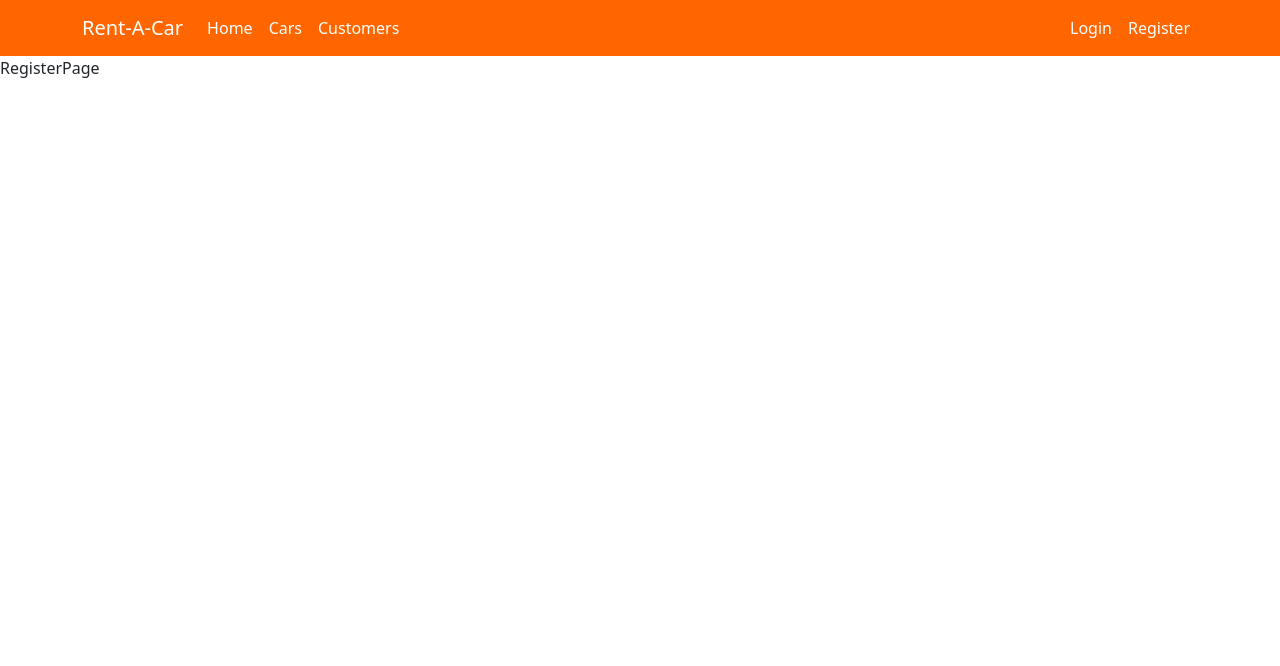
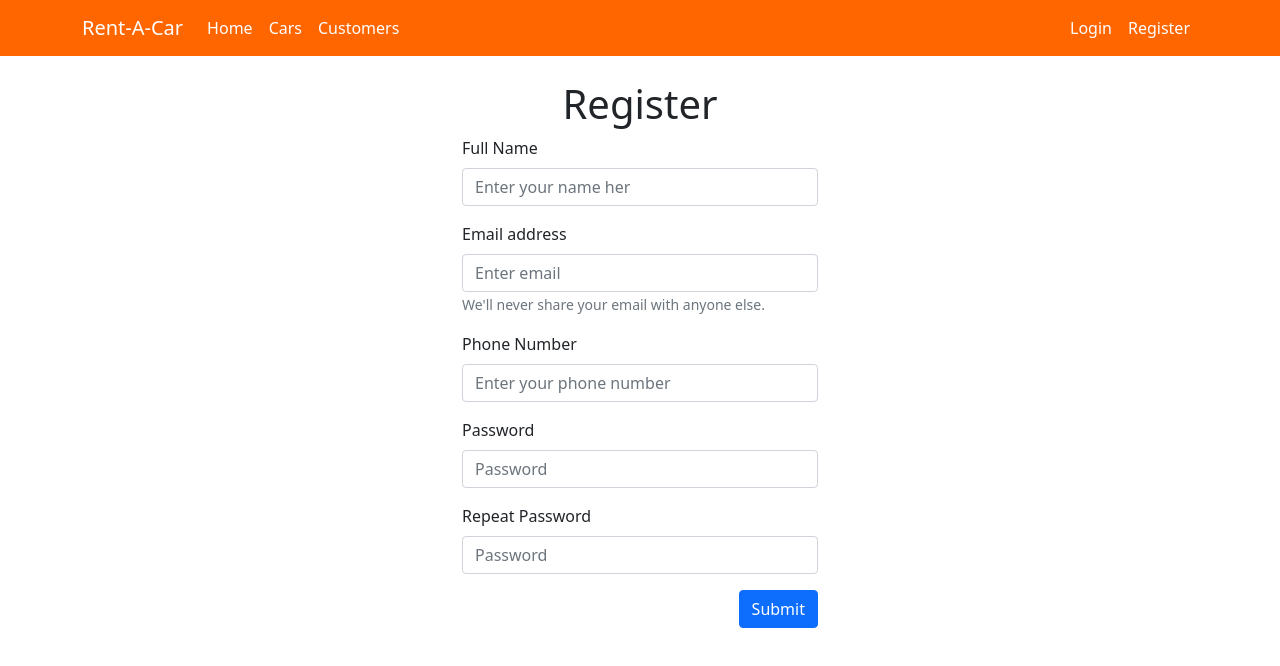
Before and after one commit to DanielTotev/React-Project-FMI, a React (Create React App) app: page /register in a window 1280 px wide. Shown: the top 666 px of the page. Built offline with nearby package versions, Linux system fonts and the light colour scheme.

Commit message:
Basic setup for user registration

```diff
--- a/db/db.json
+++ b/db/db.json
@@ -14,6 +14,27 @@
       "email": "test@gmail.com",
       "passowrd": "pass456",
       "phoneNumber": "+359123456789"
+    },
+    {
+      "id": 56,
+      "fullName": "Test",
+      "email": "test@gmail.com",
+      "passowrd": "pass123",
+      "phoneNumber": "+359123456789"
+    },
+    {
+      "fullName": "New",
+      "email": "new@gmail.com",
+      "passowrd": "pass123",
+      "phoneNumber": "+359123456789",
+      "id": 57
+    },
+    {
+      "fullName": "New test user",
+      "email": "New test user",
+      "phoneNumber": "+35987000000",
+      "password": "1234",
+      "id": 58
     }
   ],
   "vehicles": [
--- a/package.json
+++ b/package.json
@@ -13,6 +13,7 @@
     "react-dom": "^18.1.0",
     "react-router-dom": "^6.3.0",
     "react-scripts": "5.0.1",
+    "uuid": "^8.3.2",
     "web-vitals": "^2.1.4"
   },
   "scripts": {
--- /dev/null
+++ b/src/components/customer/CustomerForm.jsx
@@ -0,0 +1,86 @@
+import React from "react";
+import { Form, Button, Row, Col } from "react-bootstrap";
+import { useFormState } from "../../util/useFormState";
+
+export default function CustomerForm({ submitAction }) {
+  const [formState, handleInputChange] = useFormState({
+    fullName: "",
+    email: "",
+    phoneNumber: "",
+    password: "",
+    repeatPassword: "",
+  });
+  const handleSubmit = (e) => {
+    e.preventDefault();
+    submitAction({
+      fullName: formState.fullName,
+      email: formState.fullName,
+      phoneNumber: formState.phoneNumber,
+      password: formState.password,
+    });
+  };
+  return (
+    <Row>
+      <Col md={{ span: 4, offset: 4 }}>
+        <Form onSubmit={handleSubmit}>
+          <Form.Group className="mb-3" controlId="formBasicEmail">
+            <Form.Label>Full Name</Form.Label>
+            <Form.Control
+              name="fullName"
+              value={formState.fullName}
+              onChange={handleInputChange}
+              type="text"
+              placeholder="Enter your name her"
+            />
+          </Form.Group>
+          <Form.Group className="mb-3" controlId="formBasicEmail">
+            <Form.Label>Email address</Form.Label>
+            <Form.Control
+              type="email"
+              placeholder="Enter email"
+              name="email"
+              value={formState.email}
+              onChange={handleInputChange}
+            />
+            <Form.Text className="text-muted">
+              We'll never share your email with anyone else.
+            </Form.Text>
+          </Form.Group>
+          <Form.Group className="mb-3" controlId="phoneNumber">
+            <Form.Label>Phone Number</Form.Label>
+            <Form.Control
+              type="text"
+              placeholder="Enter your phone number"
+              name="phoneNumber"
+              value={formState.phoneNumber}
+              onChange={handleInputChange}
+            />
+          </Form.Group>
+          <Form.Group className="mb-3" controlId="formBasicPassword">
+            <Form.Label>Password</Form.Label>
+            <Form.Control
+              type="password"
+              placeholder="Password"
+              name="password"
+              value={formState.password}
+              onChange={handleInputChange}
+            />
+          </Form.Group>
+          <Form.Group className="mb-3" controlId="formBasicRepeatPassword">
+            <Form.Label>Repeat Password</Form.Label>
+            <Form.Control
+              type="password"
+              placeholder="Password"
+              name="repeatPassword"
+              value={formState.repeatPassword}
+              onChange={handleInputChange}
+            />
+          </Form.Group>
+          <Button variant="primary" type="submit" style={{ float: "right" }}>
+            Submit
+          </Button>
+        </Form>
+      </Col>
+    </Row>
+  );
+}
--- a/src/pages/RegisterPage.jsx
+++ b/src/pages/RegisterPage.jsx
@@ -1,5 +1,23 @@
 import React from "react";
+import { Container } from "react-bootstrap";
+import CustomerForm from "../components/customer/CustomerForm";
+import { useNavigate } from "react-router-dom";
+import { registerCustomer } from "../util/customerUtils";
 
 export default function RegisterPage() {
-  return <div>RegisterPage</div>;
+  const navigate = useNavigate();
+
+  const handleUserRegistration = async (formData) => {
+    await registerCustomer(formData);
+    navigate("/login");
+  };
+
+  return (
+    <Container className="mt-4">
+      <div style={{ textAlign: "center" }}>
+        <h1>Register</h1>
+      </div>
+      <CustomerForm submitAction={handleUserRegistration} />
+    </Container>
+  );
 }
--- /dev/null
+++ b/src/util/customerUtils.js
@@ -0,0 +1,11 @@
+const apiUrl = "http://localhost:3005/customers";
+
+export const registerCustomer = (customer) => {
+  return fetch(apiUrl, {
+    method: "POST",
+    body: JSON.stringify(customer),
+    headers: {
+      "Content-Type": "application/json",
+    },
+  });
+};
--- /dev/null
+++ b/src/util/useFormState.js
@@ -0,0 +1,12 @@
+import { useState } from "react";
+
+export function useFormState(initialState) {
+  const [formState, setFormstate] = useState(initialState);
+  const handleInputChange = (event) => {
+    setFormstate({
+      ...formState,
+      [event.target.name]: event.target.value,
+    });
+  };
+  return [formState, handleInputChange];
+}
```
Lines whose indentation alone changed are shown as unchanged.
